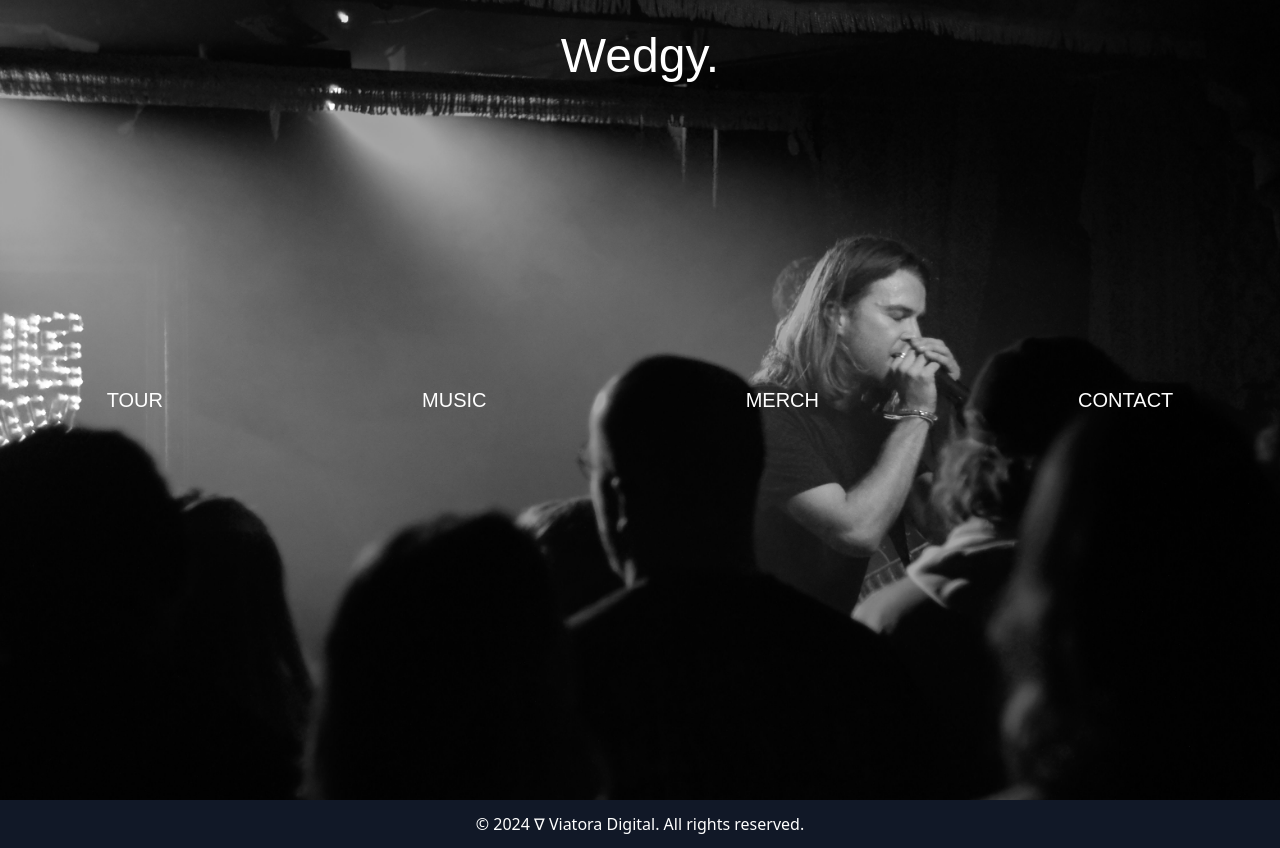
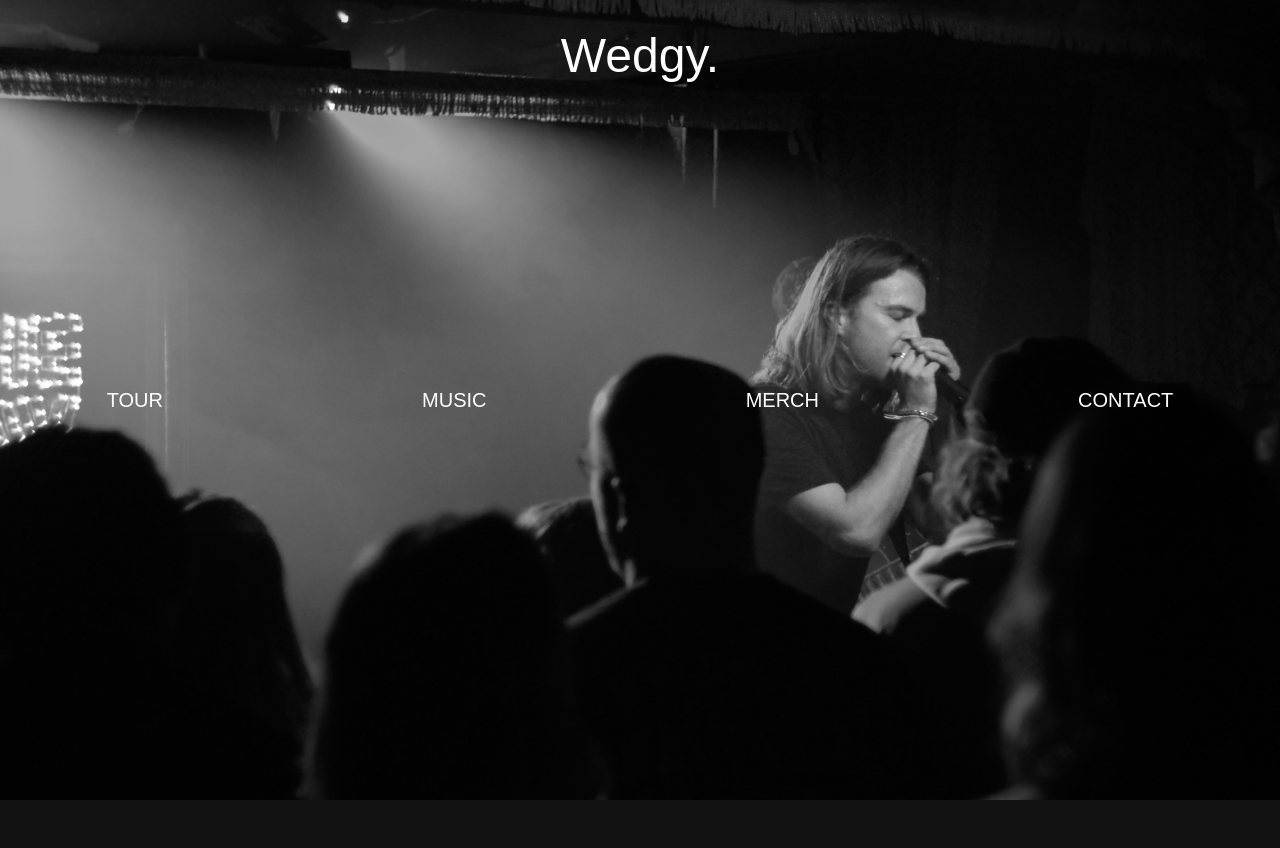
Before and after one commit to TandemCreativeDev/wedgy-fe, a React (Vite) app: page / in a window 1280 px wide. After the commit the page ends 800 px from the top, so only its background shows below. Built offline with nearby package versions, Linux system fonts and the light colour scheme; a web font is replaced by a local one.

Commit message:
style: change width of songs and make footer fixed to bottom

```diff
--- a/src/components/BandcampPlayer/BandcampPlayer.tsx
+++ b/src/components/BandcampPlayer/BandcampPlayer.tsx
@@ -7,7 +7,7 @@
 export default function BandcampPlayer({ song }: { song: SongProps }) {
   return (
     <iframe
-      style={{ border: 0, width: "350px", height: "442px" }} // Use an object here
+      style={{ border: 0, width: "300px", height: "442px" }} // Use an object here
       src={song.src}
       seamless
     >
--- a/src/components/Footer/Footer.tsx
+++ b/src/components/Footer/Footer.tsx
@@ -1,6 +1,6 @@
 export default function Footer() {
   return (
-    <footer className="w-screen bg-gray-900 flex justify-center items-center h-12 text-white">
+    <footer className="w-screen fixed bottom-0 bg-gray-900 flex justify-center items-center h-12 text-white">
       <p>&copy; 2024 &nabla; Viatora Digital. All rights reserved.</p>
     </footer>
   );
--- a/src/pages/Music.tsx
+++ b/src/pages/Music.tsx
@@ -6,7 +6,7 @@
   return (
     <>
       <Header />
-      <div className="flex flex-wrap gap-24 mt-24 w-10/12 m-auto mb-16">
+      <div className="flex flex-wrap gap-24 mt-24 w-11/12 m-auto mb-16">
         {bandCampData.map((song) => {
           return <BandcampPlayer song={song} />;
         })}
```
